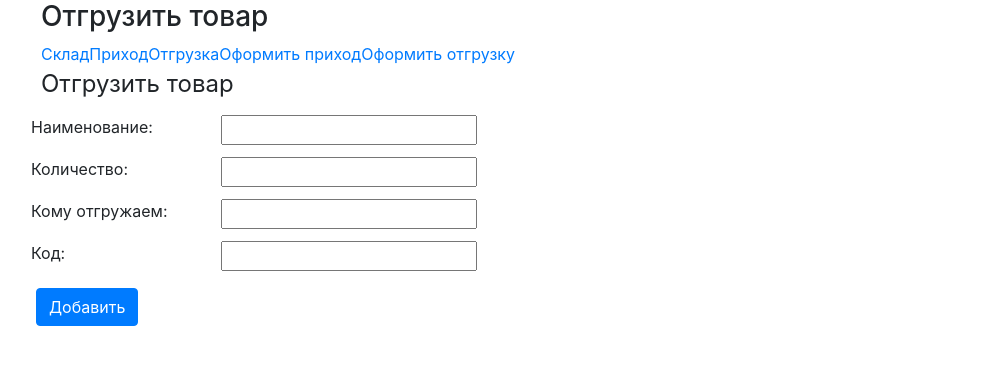
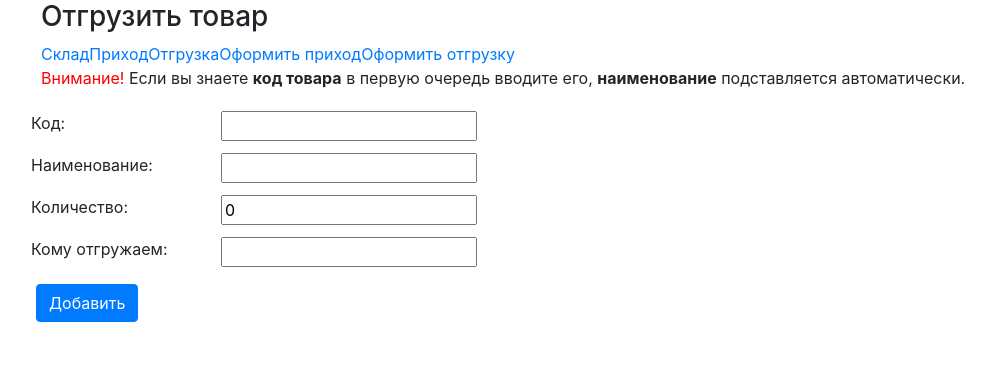
Before and after one commit to VladimirSolovyov/stock, a PHP site: page /add_shipped.php in a window 1280 px wide. Shown: the top 365 px of the page, without its empty margins (44-1035 px from the left). Run offline with PHP 8.4, Linux system fonts and the light colour scheme; some libraries are stand-ins or nearby versions.

Commit message:
Добавил подстановку наименование и выделение 0 на складе

```diff
--- a/add_shipped.php
+++ b/add_shipped.php
@@ -26,6 +26,32 @@ $table = "shipped";
                     return false;
                 }
             })
+
+            /* Цели Create:
+            1. Проверка кода есть ли такой код в БД.
+            2. Подстановка данных(Наименования) по коду если он есть в БД.*/
+            $('.codeRequired').blur(function() {
+                var code = $('.codeRequired').val();
+                if(code.length == 0){
+                    alert("Вы не ввели значения поля код!");
+                    return false;
+                }
+
+                $.ajax({
+                    url:"test.php",
+                    type: "post",
+                    dataType: 'json',
+                    data: {code: parseInt(code,10)},
+                    success: function(result) {
+                        $('.name-tovar').val(result);
+                        $('.name-tovar').attr('disabled','disabled');
+                        $('.amount-tovar').focus().val('');
+                    },
+                    error: function(result) {
+                        console.log("error");
+                    }
+                });
+            });
         });
 
         </script>
@@ -121,25 +147,25 @@ $mysqli->close();
                 </ul>
 
                 <form method="POST">
-                    <legend>Отгрузить товар</legend>
-                    <div class="row">
-                        <div class="col-sm-2" style="padding:5px;"><label>Наименование:</label></div>
-                        <div class="col-sm-4" style="padding:5px;"><input type="text" name="name" /></div>
-                    </div>
-                    <div class="row">
-                        <div class="col-sm-2" style="padding:5px;"><label>Количество: </label></div>
-                        <div class="col-sm-4" style="padding:5px;"><input type="text" name="amount" /></div>
-                    </div>
-                    <div class="row">
-                        <div class="col-sm-2" style="padding:5px;"><label>Кому отгружаем: </label></div>
-                        <div class="col-sm-4" style="padding:5px;"><input type="text" name="who" /></div>
-                    </div>
+                    <p><span style="color:red;">Внимание!</span> Если вы знаете <b>код товара</b> в первую очередь вводите его, <b>наименование</b> подставляется автоматически.</p>
                     <div class="row">
                         <div class="col-sm-2" style="padding:5px;"><label>Код: </label></div>
                         <div class="col-sm-4" style="padding:5px;"><input class="codeRequired" type="text" name="code" /></div>
                         <div class=col-sm-2>
                             <button class="btn btn-warning checkCode" style="display:none;">Проверить код</button>
                         </div>
+                    </div>
+                    <div class="row">
+                        <div class="col-sm-2" style="padding:5px;"><label>Наименование:</label></div>
+                        <div class="col-sm-4" style="padding:5px;"><input type="text" name="name" class="name-tovar" /></div>
+                    </div>
+                    <div class="row">
+                        <div class="col-sm-2" style="padding:5px;"><label>Количество: </label></div>
+                        <div class="col-sm-4" style="padding:5px;"><input type="text" name="amount" class="amount-tovar" value="0" /></div>
+                    </div>
+                    <div class="row">
+                        <div class="col-sm-2" style="padding:5px;"><label>Кому отгружаем: </label></div>
+                        <div class="col-sm-4" style="padding:5px;"><input type="text" name="who" /></div>
                     </div>
                     <div class="row">
                         <div class="col-sm-4" style="padding: 10px;">
```
Also changed, not shown: add_coming.php (+18 -20 lines), stock.php (+16 -1 lines).
